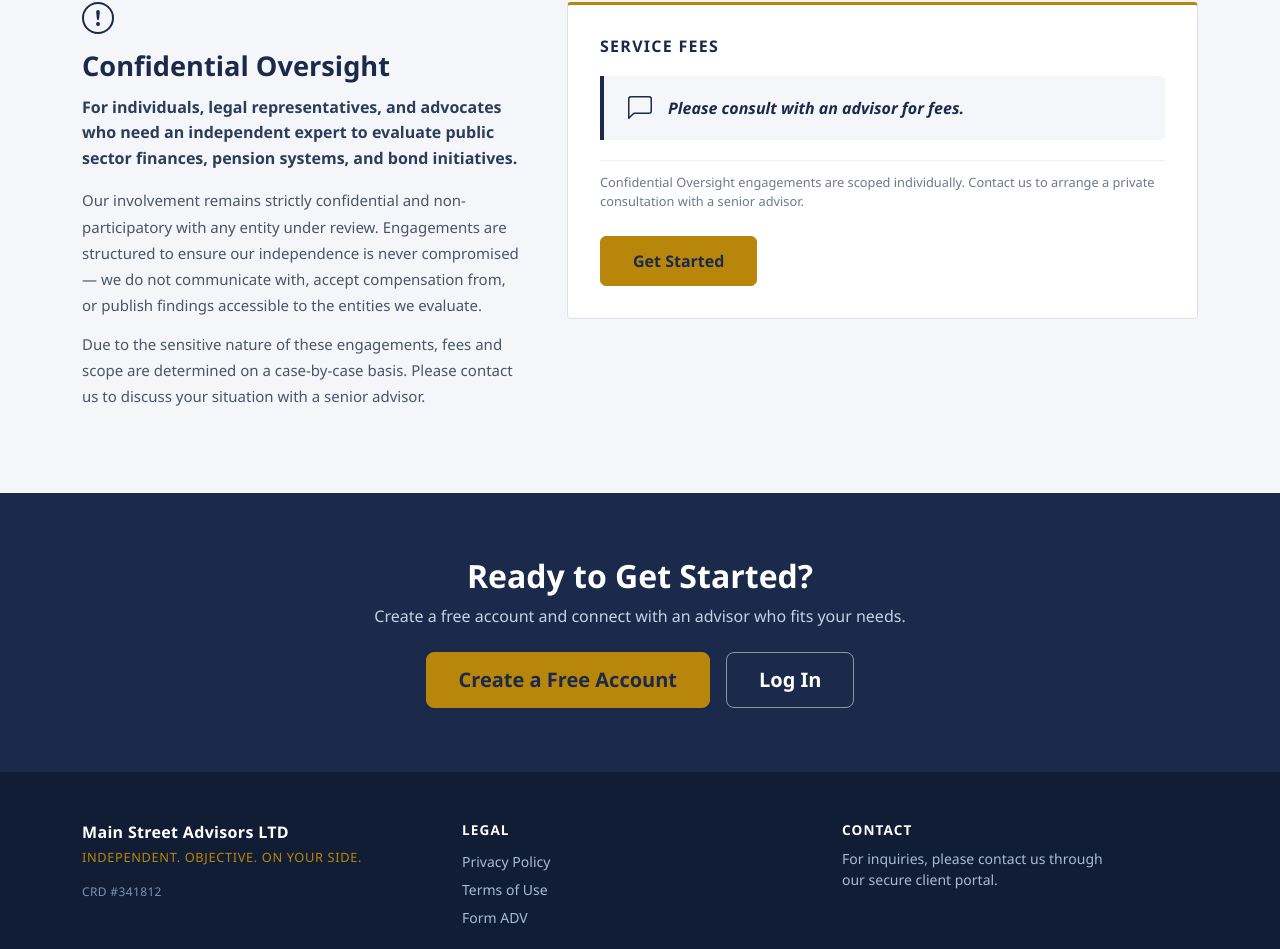
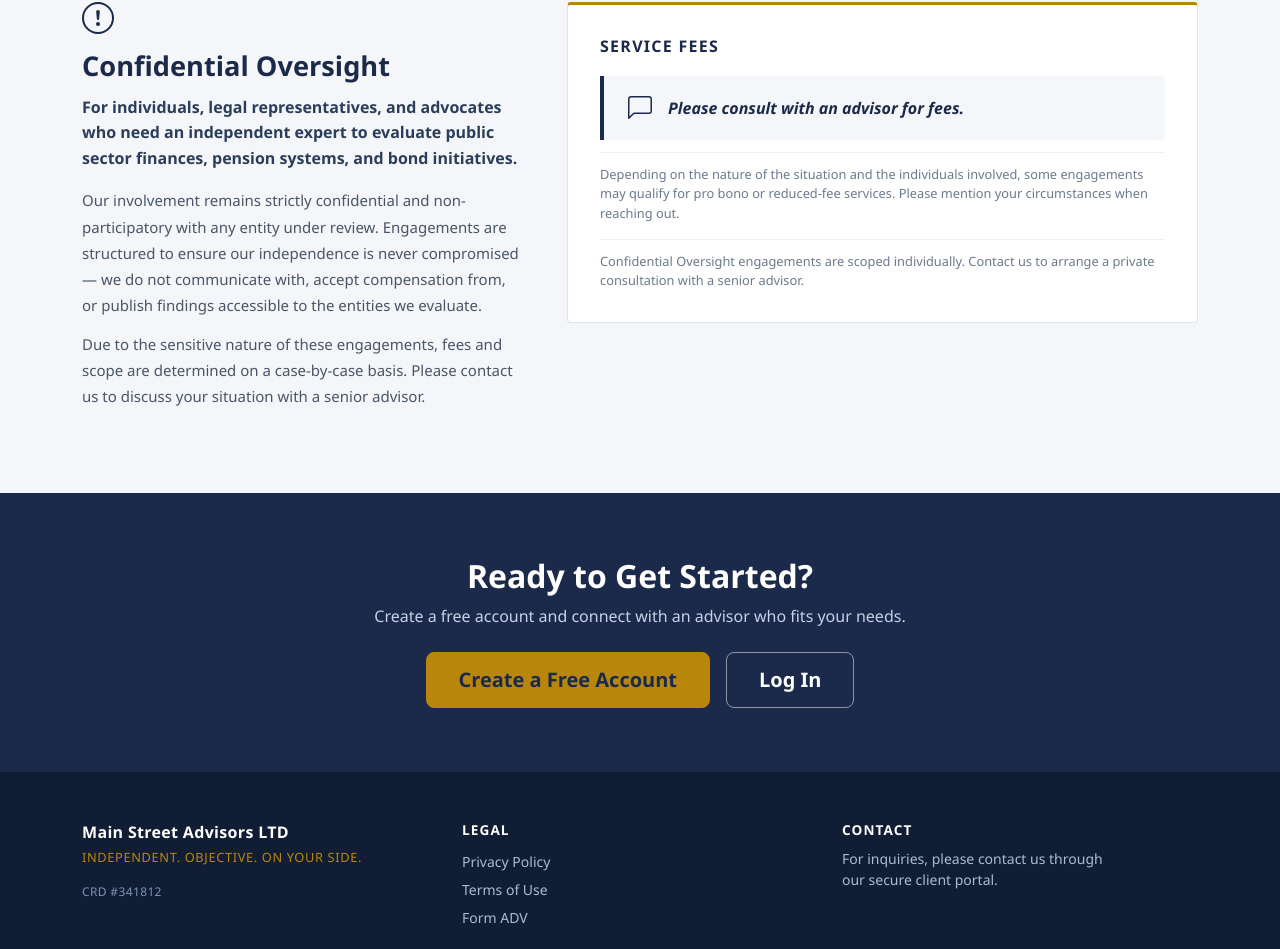
Before and after one commit to seankanderson/msa-ui, a Vue app: page /services in a window 1280 px wide. Shown: the part 2521-3470 px from the top of the page. Built offline with nearby package versions, Linux system fonts and the light colour scheme; the HTML template or start-up script is replaced by a standard one.

Commit message:
service edits

```diff
--- a/src/views/ServicesView.vue
+++ b/src/views/ServicesView.vue
@@ -314,13 +314,15 @@
               </svg>
               <p class="msa-consult-text">Please consult with an advisor for fees.</p>
             </div>
+            <p class="msa-fees-note mt-2">
+              Depending on the nature of the situation and the individuals involved, some
+              engagements may qualify for pro bono or reduced-fee services. Please mention
+              your circumstances when reaching out.
+            </p>
             <p class="msa-fees-note mt-3">
               Confidential Oversight engagements are scoped individually. Contact us to arrange
               a private consultation with a senior advisor.
             </p>
-            <div class="mt-4">
-              <RouterLink class="btn btn-cta-primary" to="/signup">Get Started</RouterLink>
-            </div>
           </div>
         </div>
       </div>
```
